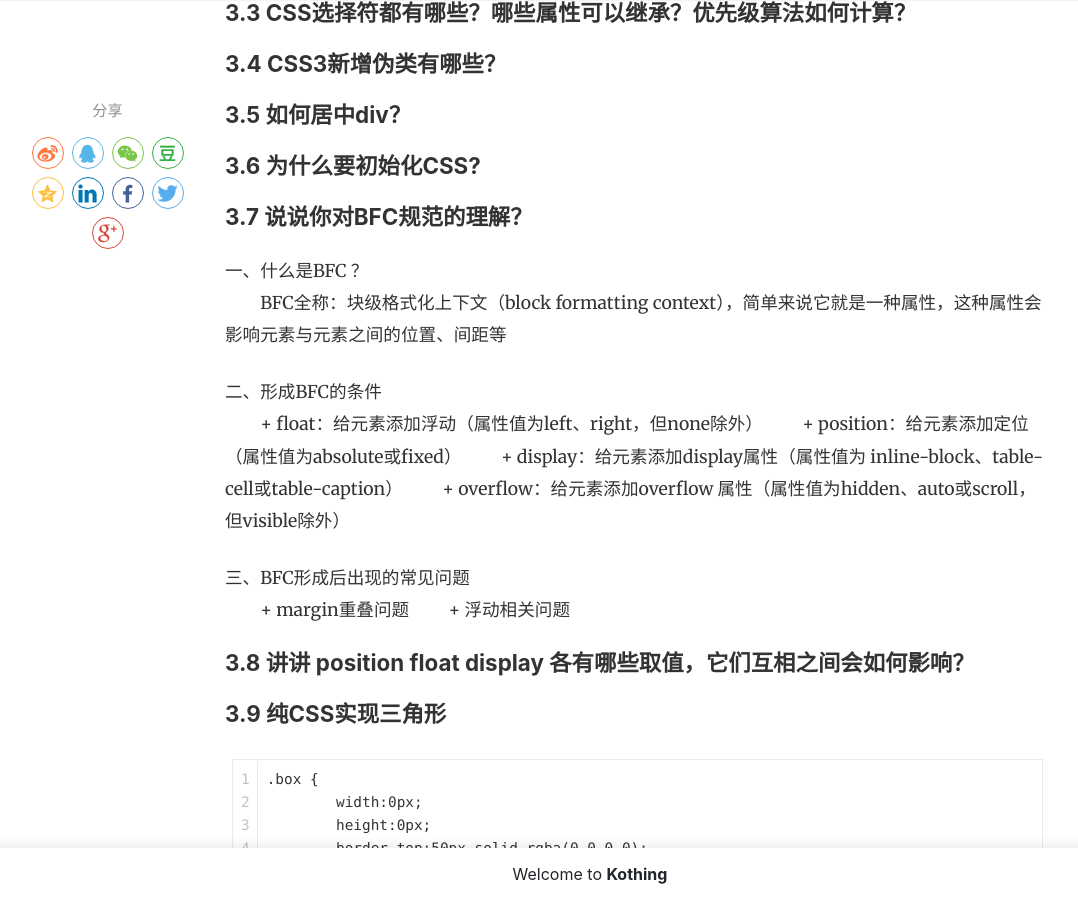
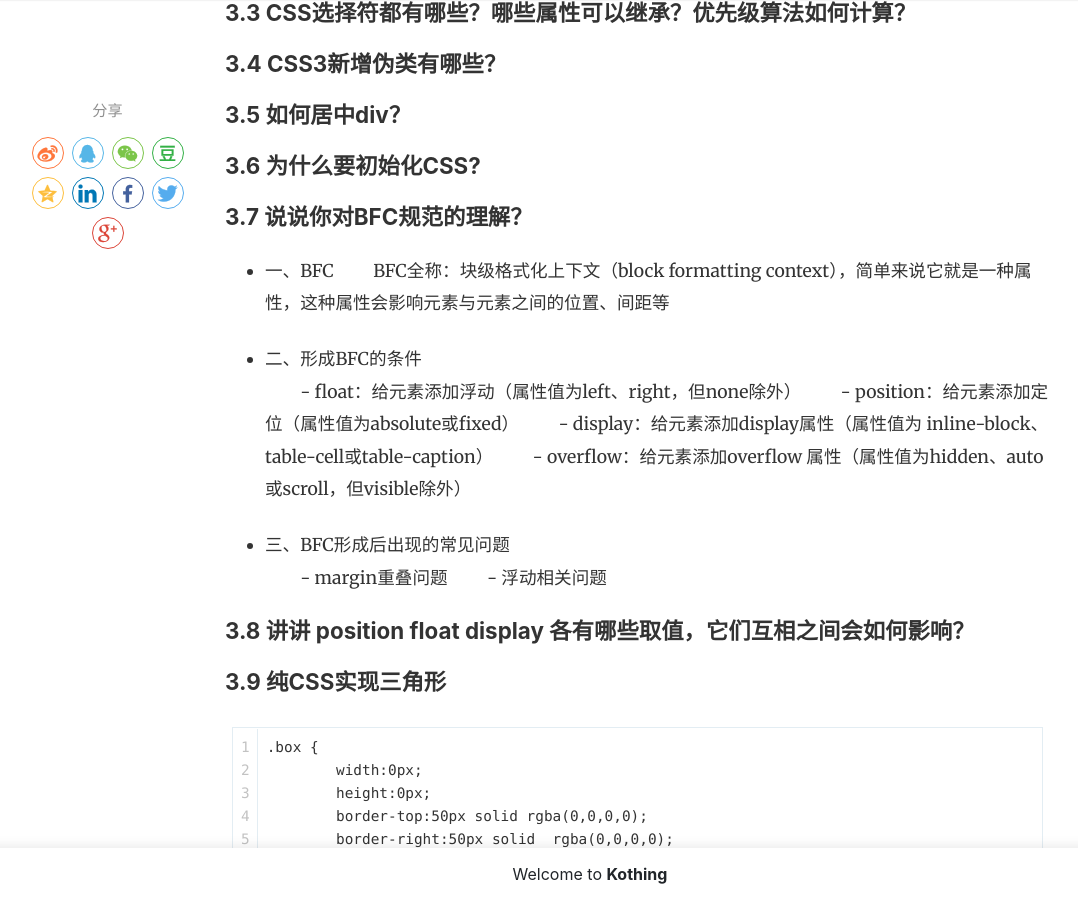
Before and after one commit to kothing/kothing.github.io, a Jekyll site: the page built from _posts/2020-10-10-front-end-knowledge.md, in a window 1280 px wide and 900 px high, scrolled down 11589 px. Shown: the whole window, without its empty margins (50-1128 px from the left). Built offline with Jekyll 4.4.1, drawn with Linux system fonts in a browser that asks for light colours; nearby versions of some CDN libraries; comment, search, counter and statistics services are not loaded.

Commit message:
Update 2020-10-10-front-end-knowledge.md

```diff
--- a/_posts/2020-10-10-front-end-knowledge.md
+++ b/_posts/2020-10-10-front-end-knowledge.md
@@ -359,18 +359,18 @@ alt是img必要的属性，而title不是；
 
 ### 3.7 说说你对BFC规范的理解？
 
-一、什么是BFC ？
++ 一、BFC
 　　BFC全称：块级格式化上下文（block formatting context），简单来说它就是一种属性，这种属性会影响元素与元素之间的位置、间距等
 
-二、形成BFC的条件
-　　+ float：给元素添加浮动（属性值为left、right，但none除外）
-　　+ position：给元素添加定位（属性值为absolute或fixed）
-　　+ display：给元素添加display属性（属性值为 inline-block、table-cell或table-caption）
-　　+ overflow：给元素添加overflow 属性（属性值为hidden、auto或scroll，但visible除外）
++ 二、形成BFC的条件
+　　- float：给元素添加浮动（属性值为left、right，但none除外）
+　　- position：给元素添加定位（属性值为absolute或fixed）
+　　- display：给元素添加display属性（属性值为 inline-block、table-cell或table-caption）
+　　- overflow：给元素添加overflow 属性（属性值为hidden、auto或scroll，但visible除外）
 
-三、BFC形成后出现的常见问题
-　　+  margin重叠问题
-　　+ 浮动相关问题
++ 三、BFC形成后出现的常见问题
+　　-  margin重叠问题
+　　- 浮动相关问题
 
 ### 3.8 讲讲 position float display 各有哪些取值，它们互相之间会如何影响？
 
```
